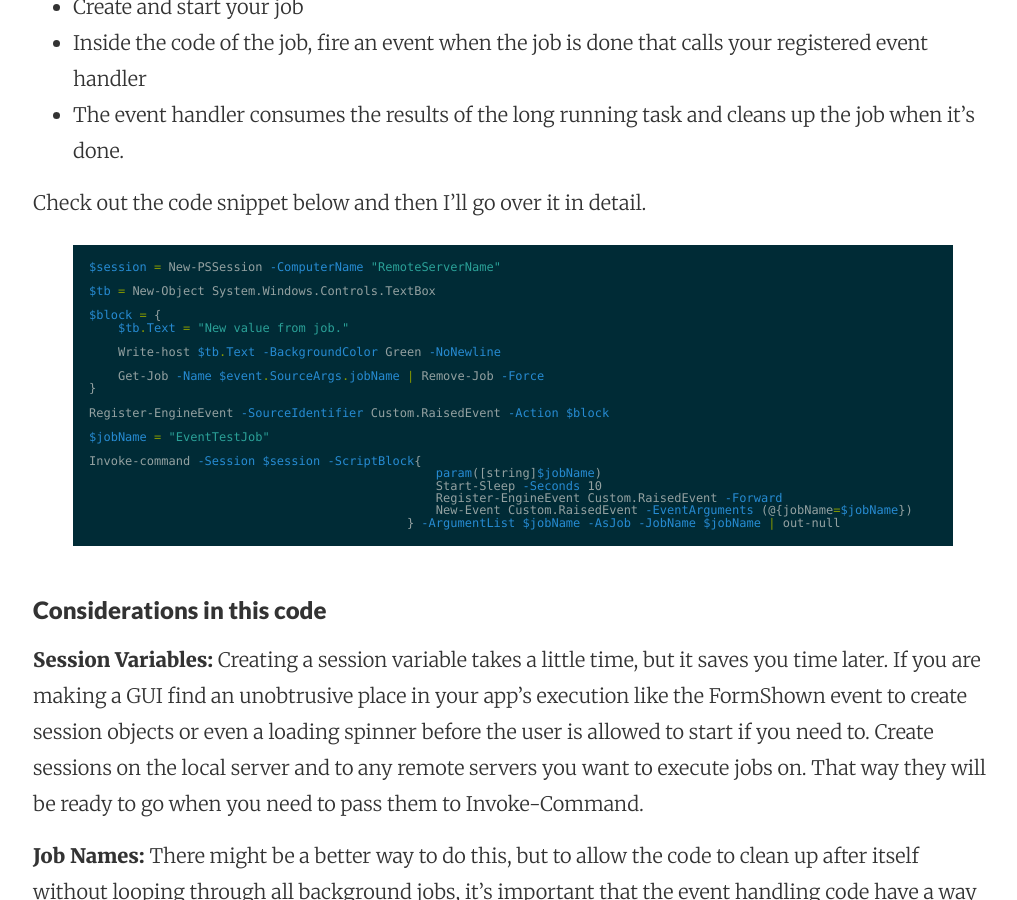
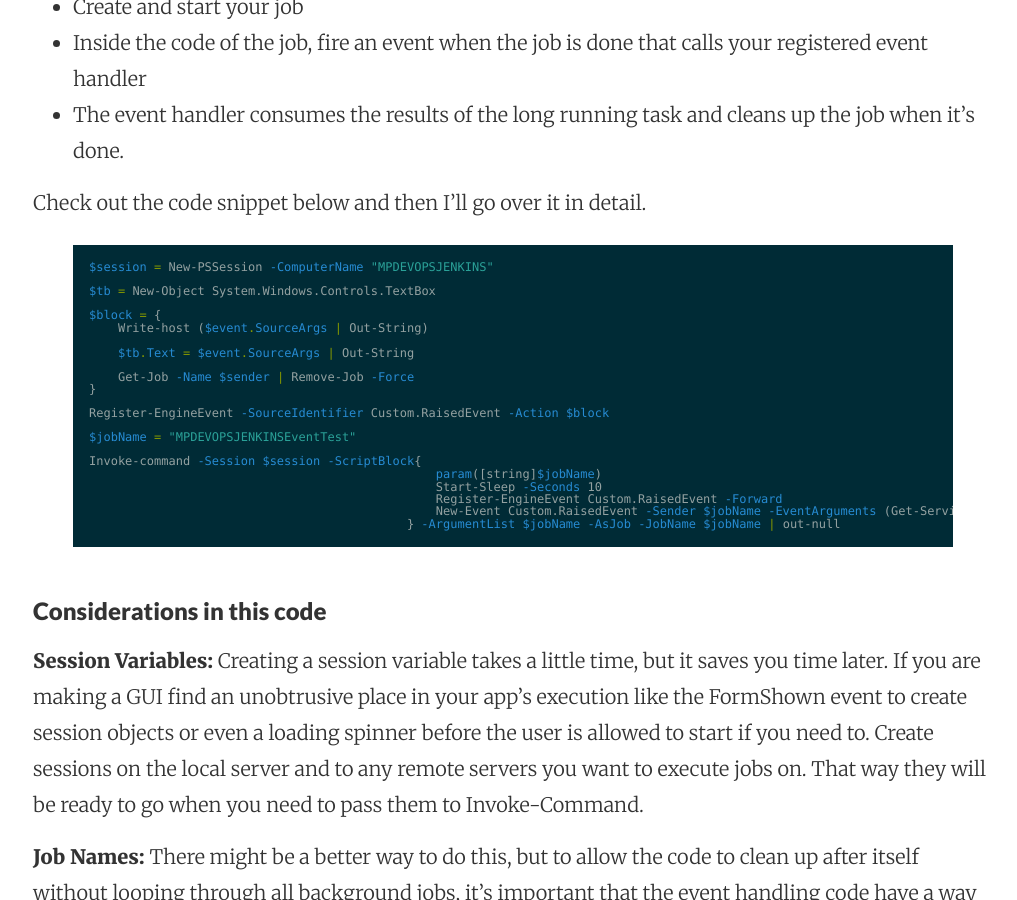
Before and after one commit to RandomNoun7/RandomNoun7.github.io, a Jekyll site: the page built from _posts/2016-03-17-EventBased-Async-Job-Handling.markdown, in a window 1280 px wide and 900 px high, scrolled down 1158 px. Shown: the whole window, without its empty margins (127-1144 px from the left). Built offline with Jekyll 4.4.1, drawn with Linux system fonts in a browser that asks for light colours.

Commit message:
Edit Async Events Post

```diff
--- a/_posts/2016-03-17-EventBased-Async-Job-Handling.markdown
+++ b/_posts/2016-03-17-EventBased-Async-Job-Handling.markdown
@@ -23,27 +23,27 @@ What if the process looked more like:
 Check out the code snippet below and then I'll go over it in detail.
 
 {%highlight powershell%}
-$session = New-PSSession -ComputerName "RemoteServerName"
+$session = New-PSSession -ComputerName "MPDEVOPSJENKINS"
 
 $tb = New-Object System.Windows.Controls.TextBox
 
 $block = {
-    $tb.Text = "New value from job."
+    Write-host ($event.SourceArgs | Out-String)
 
-    Write-host $tb.Text -BackgroundColor Green -NoNewline
+    $tb.Text = $event.SourceArgs | Out-String
 
-    Get-Job -Name $event.SourceArgs.jobName | Remove-Job -Force
+    Get-Job -Name $sender | Remove-Job -Force
 }
 
 Register-EngineEvent -SourceIdentifier Custom.RaisedEvent -Action $block
 
-$jobName = "EventTestJob"
+$jobName = "MPDEVOPSJENKINSEventTest"
 
 Invoke-command -Session $session -ScriptBlock{
                                                 param([string]$jobName)
                                                 Start-Sleep -Seconds 10
                                                 Register-EngineEvent Custom.RaisedEvent -Forward
-                                                New-Event Custom.RaisedEvent -EventArguments (@{jobName=$jobName})
+                                                New-Event Custom.RaisedEvent -Sender $jobName -EventArguments (Get-Service)
                                             } -ArgumentList $jobName -AsJob -JobName $jobName | out-null
 {%endhighlight%}
 
```
